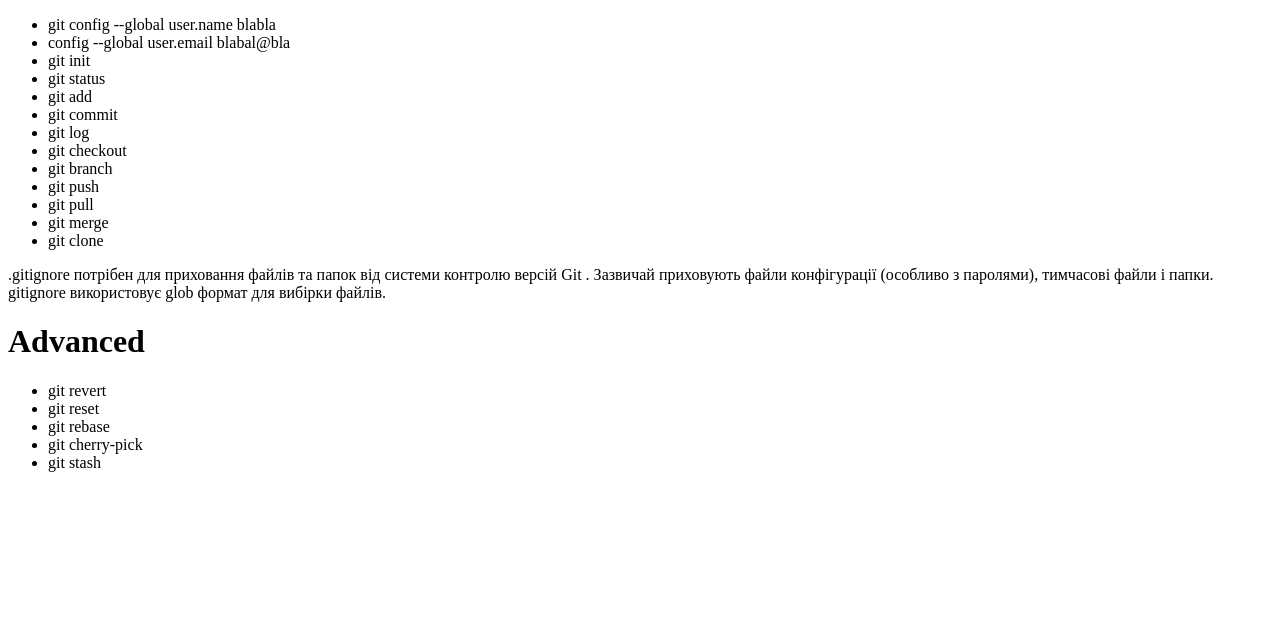
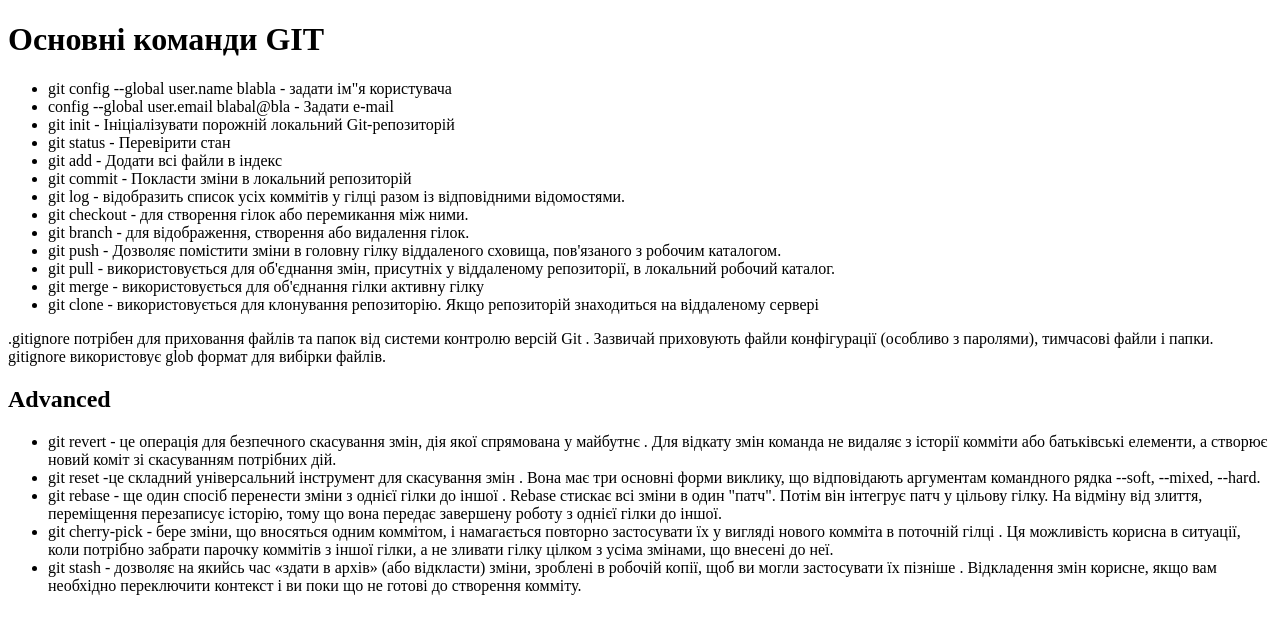
Before and after one commit to OlehKrav4uk/Cursor_Homework_Oleh, a plain HTML site: page homework_1/index.html in a window 1280 px wide. Drawn offline with Linux system fonts and the light colour scheme.

Commit message:
index.html

```diff
--- a/homework_1/index.html
+++ b/homework_1/index.html
@@ -7,35 +7,37 @@
     <title>Homework_1</title>
 </head>
 <body>
+    <h1>
+        Основні команди GIT
+    </h1>
    <ul>
-    <li>git config --global user.name blabla</li>
-    <li>config --global user.email blabal@bla</li>
-    <li>git init</li>
-    <li>git status</li>
-    <li>git add</li>
-    <li>git commit</li>
-    <li>git log</li>
-    <li>git checkout</li>
-    <li>git branch</li>
-    <li>git push</li>
-    <li>git pull</li>
-    <li>git merge</li>
-    <li>git clone</li>
+    <li>git config --global user.name blabla - задати ім"я користувача</li>
+    <li>config --global user.email blabal@bla - Задати e-mail</li>
+    <li>git init - Ініціалізувати порожній локальний Git-репозиторій</li>
+    <li>git status - Перевірити стан</li>
+    <li>git add - Додати всі файли в індекс</li>
+    <li>git commit - Покласти зміни в локальний репозиторій</li>
+    <li>git log -  відобразить список усіх коммітів у гілці разом із відповідними відомостями.</li>
+    <li>git checkout -  для створення гілок або перемикання між ними.</li>
+    <li>git branch -  для відображення, створення або видалення гілок.</li>
+    <li>git push -  Дозволяє помістити зміни в головну гілку віддаленого сховища, пов'язаного з робочим каталогом.</li>
+    <li>git pull - використовується для об'єднання змін, присутніх у віддаленому репозиторії, в локальний робочий каталог.</li>
+    <li>git merge -  використовується для об'єднання гілки активну гілку</li>
+    <li>git clone - використовується для клонування репозиторію. Якщо репозиторій знаходиться на віддаленому сервері</li>
    </ul>
   <p>
     .gitignore потрібен для приховання файлів та папок від системи контролю версій Git . Зазвичай приховують файли конфігурації (особливо з паролями), тимчасові файли і папки. gitignore використовує glob формат для вибірки файлів.
   </p>
 
-  <h1>
+  <h2>
     Advanced
-  </h1>
-
+  </h2>
   <ul>
-    <li>git revert</li>
-    <li>git reset</li>
-    <li>git rebase</li>
-    <li>git cherry-pick</li>
-    <li>git stash</li>
+    <li>git revert -  це операція для безпечного скасування змін, дія якої спрямована у майбутнє . Для відкату змін команда не видаляє з історії комміти або батьківські елементи, а створює новий коміт зі скасуванням потрібних дій.</li>
+    <li>git reset -це складний універсальний інструмент для скасування змін . Вона має три основні форми виклику, що відповідають аргументам командного рядка --soft, --mixed, --hard. </li>
+    <li>git rebase - ще один спосіб перенести зміни з однієї гілки до іншої . Rebase стискає всі зміни в один "патч". Потім він інтегрує патч у цільову гілку. На відміну від злиття, переміщення перезаписує історію, тому що вона передає завершену роботу з однієї гілки до іншої.</li>
+    <li>git cherry-pick - бере зміни, що вносяться одним коммітом, і намагається повторно застосувати їх у вигляді нового комміта в поточній гілці . Ця можливість корисна в ситуації, коли потрібно забрати парочку коммітів з іншої гілки, а не зливати гілку цілком з усіма змінами, що внесені до неї.</li>
+    <li>git stash - дозволяє на якийсь час «здати в архів» (або відкласти) зміни, зроблені в робочій копії, щоб ви могли застосувати їх пізніше . Відкладення змін корисне, якщо вам необхідно переключити контекст і ви поки що не готові до створення комміту.</li>
   </ul>
 </body>
 </html>
```
